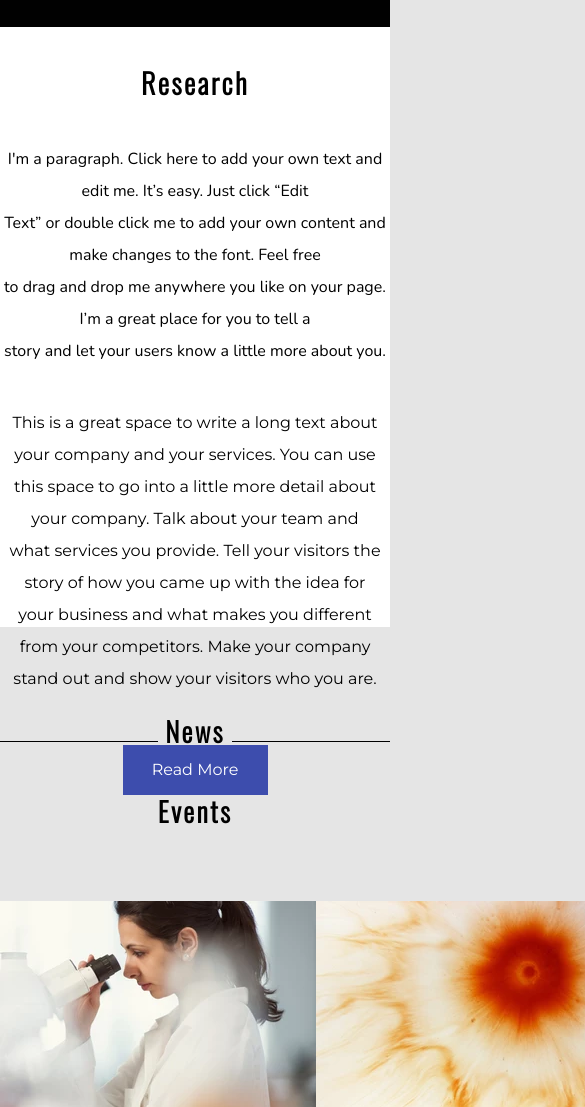
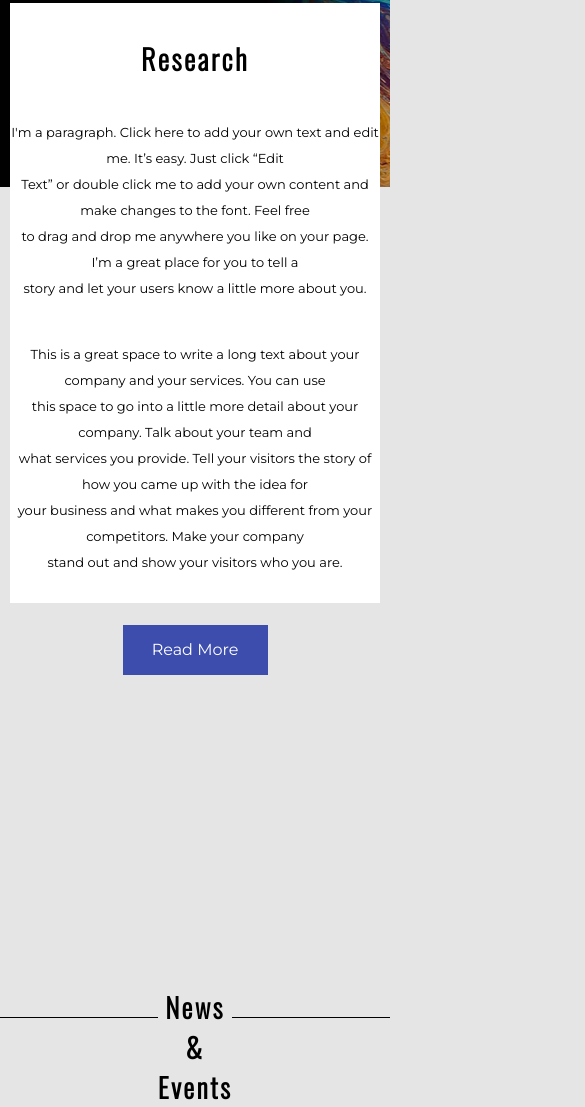
Before and after one commit to Nikita-glitch-web/the-thomas-hill-research-center, a plain HTML site: page index.html in a window 390 px wide. Shown: the part 893-2000 px from the top of the page, 585 px wide, since content can reach past the window. Drawn offline with nearby package versions, Linux system fonts and the light colour scheme.

Commit message:
war-commit

```diff
--- a/index.css
+++ b/index.css
@@ -351,3 +351,58 @@ p {
 .adress-text-second {
   padding-top: 22px;
 }
+
+@media (max-width: 600px) {
+  .text-box-before-iphone-img {
+    text-align: center;
+    max-width: 280px;
+    margin: 0 auto;
+  }
+
+  .big-title {
+    font-size: 29px;
+    letter-spacing: 0.05em;
+  }
+  .iphone-background-img-box {
+    max-width: 600px;
+    background-position: center;
+  }
+
+  .big-white-text-box {
+    width: 95%;
+  }
+  .first-big-text {
+    font-size: 13px;
+    color: black;
+    font-family: "Montserrat", sans-serif;
+    text-align: center;
+  }
+  .second-big-text {
+    font-size: 13px;
+    color: black;
+    font-family: "Montserrat", sans-serif;
+    text-align: center;
+  }
+  .block-with-news-ivents {
+    max-width: 500px;
+    margin-top: 700px;
+  }
+  .box-with-news-content {
+    display: flex;
+    flex-wrap: wrap;
+    justify-content: center;
+  }
+}
+
+@media (max-width: 900px) {
+  .block-with-news-ivents {
+    max-width: 100%;
+    margin-top: 800px;
+  }
+
+  .box-with-news-content {
+    display: flex;
+    flex-wrap: wrap;
+    justify-content: center;
+  }
+}
--- a/index.html
+++ b/index.html
@@ -4,6 +4,7 @@
     <meta charset="UTF-8" />
     <meta http-equiv="X-UA-Compatible" content="IE=edge" />
     <meta name="viewport" content="width=device-width, initial-scale=1.0" />
+    <meta name="viewport" content="width=device-width" />
     <title>Document</title>
     <link rel="stylesheet" href="./index.css" />
     <link
@@ -26,7 +27,9 @@
         </div>
         <div class="box-with-nav">
           <button class="nav-button">Home</button>
-          <button class="nav-button"><a class="link" href="./about.html">About</a></button>
+          <button class="nav-button">
+            <a class="link" href="./about.html">About</a>
+          </button>
           <button class="nav-button">Research</button>
           <button class="nav-button">Publications</button>
           <button class="nav-button">News</button>
```
